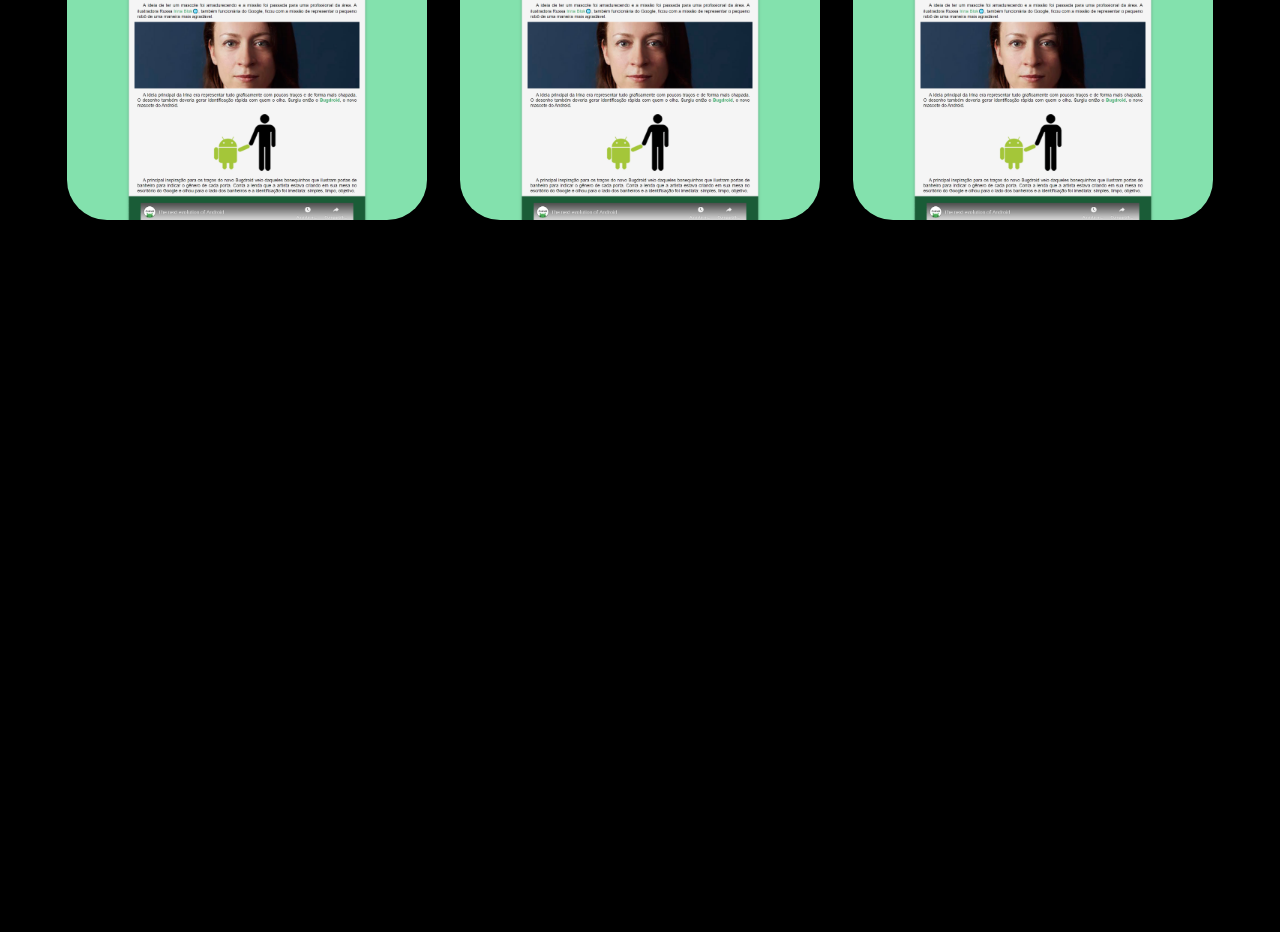
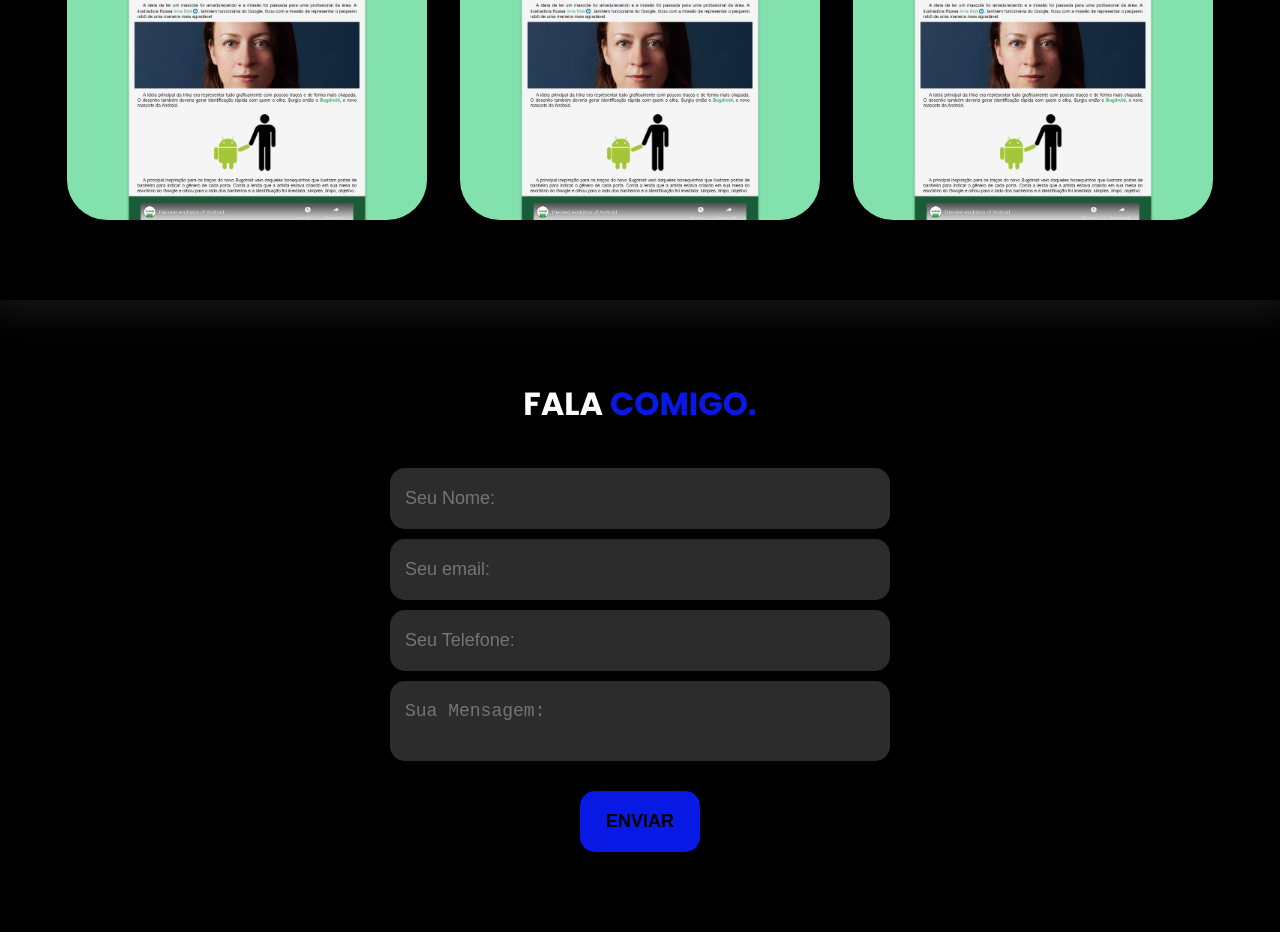
Before and after one commit to AurelioAlves4002/Meu_Portfolio, a plain HTML site: page index.html in a window 1280 px wide. Shown: the part 1487-2419 px from the top of the page. Before the commit the page ends 1787 px from the top, so only its background shows below. Drawn offline with nearby package versions, Linux system fonts and the light colour scheme.

Commit message:
criei a parte para falar comigo, é um formulario, porém ele ainda não envia ou recebe informações.

```diff
--- a/index.html
+++ b/index.html
@@ -58,7 +58,7 @@
                     </div><!--img-topo-site-->
                 </div>
             </div>
-        </section>
+        </section> <!--topo-do-site-->
 
         <section class="habilidades">
             <div class="interface">
@@ -79,7 +79,7 @@
                     </div>
                 </div>
             </div>
-        </section>
+        </section> <!--habilidades-->
 
         <section class="projetos">
             <div class="interface">
@@ -97,6 +97,22 @@
                 </div><!--flex-->
             </div><!--Interface-->
         </section><!--projetos-->
+
+        <section class="formulario">
+            <div class="interface">
+                <h2 class="titulo">FALA <span>COMIGO.</span></h2>
+
+                <form action="">
+                    <input type="text" name="" id="" placeholder="Seu Nome:" required>
+                    <input type="text" name="" id="" placeholder="Seu email:" required>
+                    <input type="text" name="" id="" placeholder="Seu Telefone:">
+                    <textarea name="" id="" placeholder="Sua Mensagem:" required></textarea>
+                    <div class="btn-enviar">
+                        <input type="submit" value="ENVIAR">
+                    </div>
+                </form>
+            </div> <!--Interface-->
+        </section> <!--formulario-->
     </main>
 </body>
 </html>
--- a/style.css
+++ b/style.css
@@ -39,7 +39,7 @@ body {
     transition: 0.5s;
 }
 
-.btn-contato button:hover {
+.btn-contato button:hover, form .btn-enviar input[type=submit]:hover {
     box-shadow: 0px 0px 8px var(--cor01);
     transform: scale(1.05);
 }
@@ -233,3 +233,49 @@ section.projetos .flex {
 .overlay:hover {
     opacity: 1;
 }
+
+/*Formulario*/
+
+section.formulario {
+    padding: 80px 4%;
+}
+
+form {
+    max-width: 500px;
+    margin: 0 auto;
+    display: flex;
+    justify-content: center;
+    flex-direction: column;
+    gap: 10px;
+    margin-top: 40px;
+}
+
+form input, form textarea {
+    width: 100%;
+    background-color: rgba(47, 47, 47, 0.947);
+    border: 0;
+    outline: 0;
+    padding: 20px 15px;
+    border-radius: 15px;
+    color: white;
+    font-size: 18px;
+}
+
+form textarea {
+    resize: none;
+    max-height: 300px;
+}
+
+form .btn-enviar {
+    margin-top: 20px;
+    text-align: center;
+}
+
+form .btn-enviar input[type=submit] {
+    width: 120px;
+    background-color: var(--cor01);
+    color: black;
+    font-weight: 700;
+    cursor: pointer;
+    transition: .2s;
+}
```
